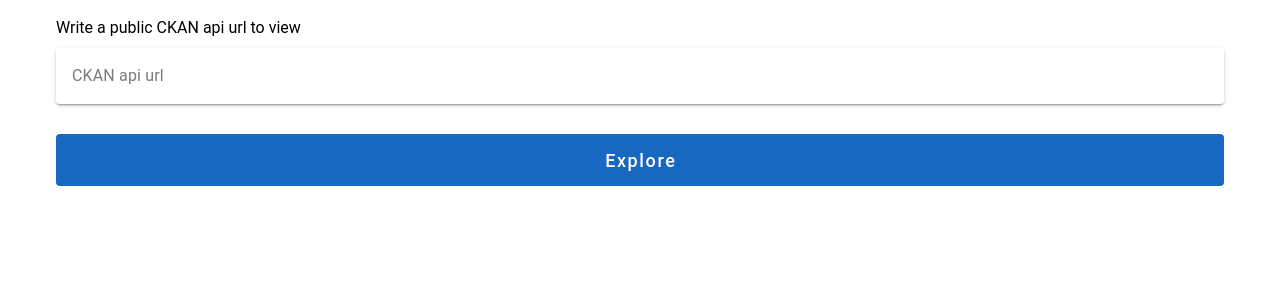
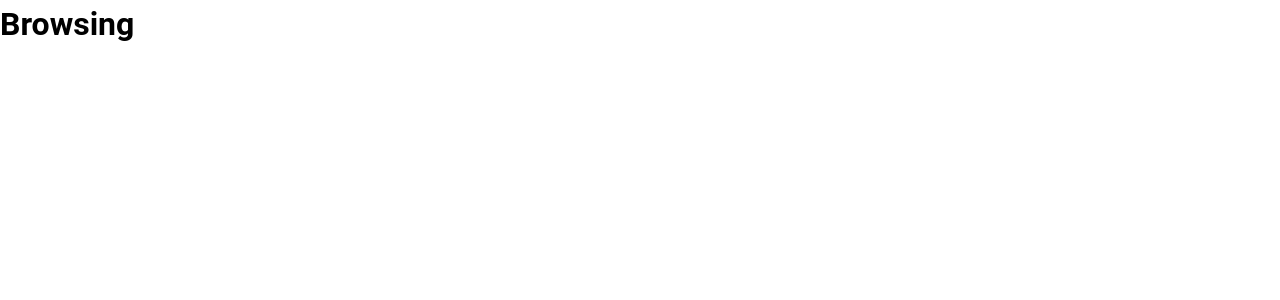
Before and after one commit to ramirobrescia/ckan-viewer, a Vue app: page /browse in a window 1280 px wide. Shown: the top 300 px of the page. Built offline with nearby package versions, Linux system fonts and the light colour scheme.

Commit message:
Add CkanBrowser component and router

```diff
--- a/package.json
+++ b/package.json
@@ -10,6 +10,7 @@
   },
   "dependencies": {
     "vue": "^3.4.21",
+    "vue-router": "4",
     "vuetify": "^3.6.6"
   },
   "devDependencies": {
--- a/src/App.vue
+++ b/src/App.vue
@@ -1,9 +1,11 @@
 <script setup>
-import Start from './components/Start.vue'
+//import Start from './components/Start.vue'
 </script>
 
 <template>
-  <Start />
+  <main>
+    <RouterView />
+  </main>
 </template>
 
 <style scoped>
--- /dev/null
+++ b/src/components/CkanBrowser.vue
@@ -0,0 +1,9 @@
+<script setup>
+defineProps([
+  'url'
+])
+</script>
+
+<template>
+    <h1>Browsing {{ url }}</h1>
+</template>
--- a/src/components/Start.vue
+++ b/src/components/Start.vue
@@ -15,7 +15,8 @@
           <v-text-field v-model="ckanURL" label="CKAN api url" variant="solo" required></v-text-field>
         </v-col>
         <v-col cols="12">
-          <v-btn class="text-none" color="primary" size="x-large" variant="flat" block>
+          <v-btn class="text-none" color="primary" size="x-large" variant="flat" block
+            :to="`/browse?url=${ckanURL}`">
             Explore
           </v-btn>
         </v-col>
--- a/src/main.js
+++ b/src/main.js
@@ -7,11 +7,15 @@
 import * as directives from 'vuetify/directives'
 
 // Components
+import router from './router/index.js'
 import App from './App.vue'
 
 const vuetify = createVuetify({
   components,
   directives,
-})
+});
 
-createApp(App).use(vuetify).mount('#app')
+createApp(App)
+  .use(vuetify)
+  .use(router)
+  .mount('#app');
--- /dev/null
+++ b/src/router/index.js
@@ -0,0 +1,19 @@
+import { createRouter, createWebHistory } from 'vue-router'
+
+import Start from '../components/Start.vue'
+import CkanBrowser from '../components/CkanBrowser.vue'
+
+const routes = [
+  { path: '/', component: Start },
+  {
+    path: '/browse', component: CkanBrowser,
+    props: route => ({ url: route.query.url })
+  },
+]
+
+const router = createRouter({
+  history: createWebHistory(),
+  routes,
+})
+
+export default router
```
Also changed, not shown: 1 other file (tests, documents, lock files or other folders).
